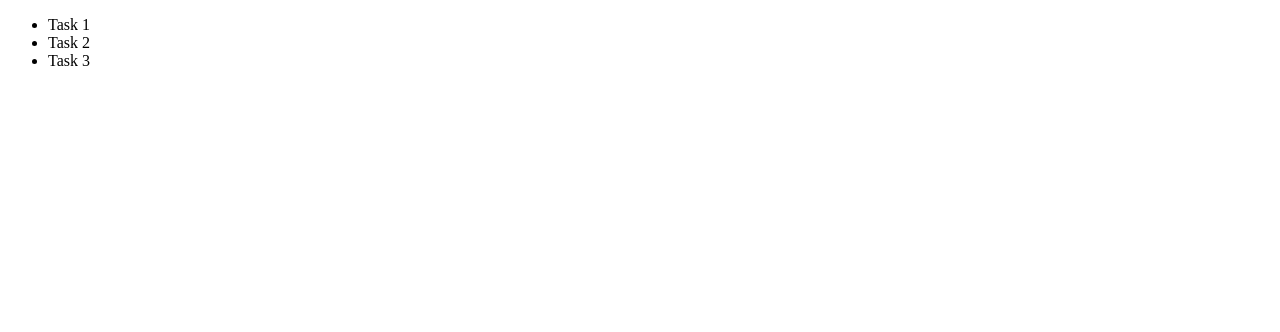
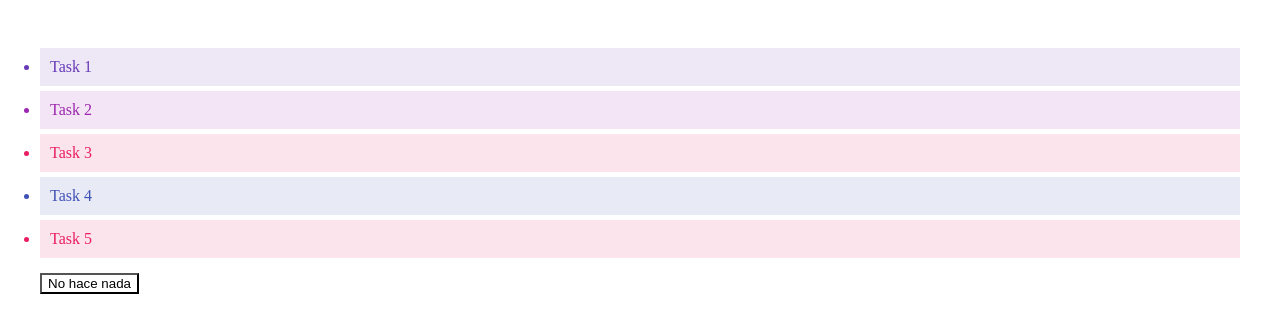
Before and after one commit to damiansire/ejercicios-de-programacion, a plain HTML site: page aprender-javascript/event-delegation/index.html in a window 1280 px wide. Drawn offline with Linux system fonts and the light colour scheme.

Commit message:
hago mas lindo el ejemplo de evento delegation

```diff
--- a/aprender-javascript/event-delegation/index.html
+++ b/aprender-javascript/event-delegation/index.html
@@ -4,12 +4,16 @@
     <meta charset="UTF-8" />
     <meta name="viewport" content="width=device-width, initial-scale=1.0" />
     <title>Document</title>
+    <link rel="stylesheet" href="styles.css" />
   </head>
   <body>
     <ul id="todo-list">
       <li>Task 1</li>
       <li>Task 2</li>
       <li>Task 3</li>
+      <li>Task 4</li>
+      <li>Task 5</li>
+      <button>No hace nada</button>
     </ul>
     <script>
       const todoList = document.getElementById("todo-list");
--- /dev/null
+++ b/aprender-javascript/event-delegation/styles.css
@@ -0,0 +1,44 @@
+ul {
+  padding: 2rem 2rem 1rem 2rem;
+}
+
+#todo-list li:nth-child(odd) {
+  background-color: #fce4ec;
+  color: #e91e63;
+  padding: 10px;
+  margin-bottom: 5px;
+}
+
+#todo-list li:nth-child(even) {
+  background-color: #f3e5f5;
+  color: #9c27b0;
+  padding: 10px;
+  margin-bottom: 5px;
+}
+
+#todo-list li:first-child {
+  background-color: #ede7f6;
+  color: #673ab7;
+  padding: 10px;
+  margin-bottom: 5px;
+}
+
+#todo-list li:nth-child(4) {
+  background-color: #e8eaf6;
+  color: #3f51b5;
+  padding: 10px;
+  margin-bottom: 5px;
+}
+
+#todo-list li:last-child {
+  background-color: #e3f2fd;
+  color: #2196f3;
+  padding: 10px;
+  margin-bottom: 5px;
+}
+
+#todo-list button {
+  background-color: #ffffff;
+  color: #000000;
+  margin-top: 10px;
+}
```
